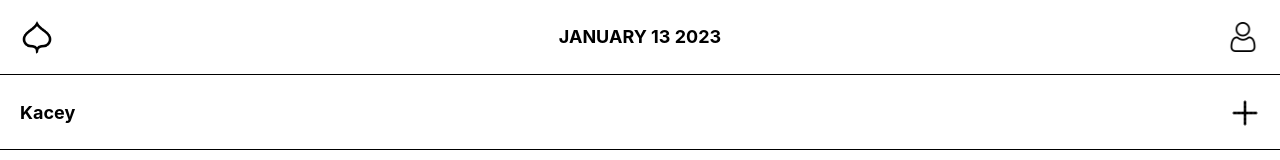
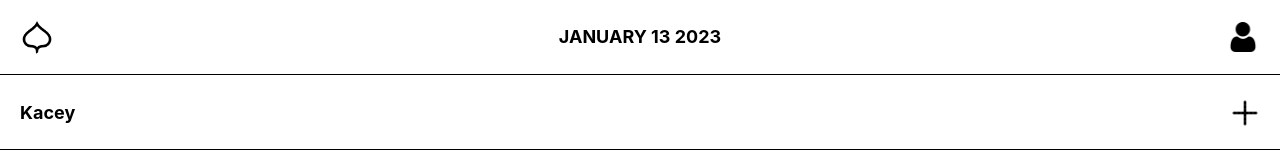
Before and after one commit to gonzalespaulb/lifty-scheduler, a React (Create React App) app: page /list in a window 1280 px wide. Shown: the top 160 px of the page. Built offline with nearby package versions, Linux system fonts and the light colour scheme.

Commit message:
router added

```diff
--- a/package.json
+++ b/package.json
@@ -8,6 +8,7 @@
     "@testing-library/user-event": "^13.5.0",
     "react": "^18.2.0",
     "react-dom": "^18.2.0",
+    "react-router-dom": "^6.7.0",
     "react-scripts": "5.0.1",
     "styled-components": "^5.3.6",
     "web-vitals": "^2.1.4"
--- a/src/App.js
+++ b/src/App.js
@@ -1,10 +1,13 @@
-import './App.css';
-import Scheduler from './Scheduler/Scheduler';
+import "./App.css";
+import Scheduler from "./Scheduler/Scheduler";
+import { BrowserRouter } from "react-router-dom";
 
 function App() {
   return (
     <div className="App">
-        <Scheduler/>
+      <BrowserRouter>
+        <Scheduler />
+      </BrowserRouter>
     </div>
   );
 }
--- a/src/Scheduler/Nav/Nav.jsx
+++ b/src/Scheduler/Nav/Nav.jsx
@@ -1,11 +1,35 @@
-import { Date, LogoContainer, MainContainer, PeopleTab } from "./styles"
+import { Date, LogoContainer, MainContainer, PeopleTab } from "./styles";
+import { useNavigate, useLocation } from "react-router-dom";
 
 const Nav = () => {
-    return <MainContainer>
-        <LogoContainer/>
-        <Date>JANUARY 13 2023</Date>
-        <PeopleTab/>
+  const navigate = useNavigate();
+  const location = useLocation();
+
+  const listToggle = () => {
+    if (location.pathname === "/list") {
+      navigate("/");
+    }
+
+    if (location.pathname === "/") {
+      navigate("/list");
+    }
+  };
+
+  const goHome = () => {
+    if (location.pathname === "/") {
+      return;
+    }
+
+    navigate("/");
+  };
+
+  return (
+    <MainContainer>
+      <LogoContainer onClick={goHome}/>
+      <Date>JANUARY 13 2023</Date>
+      <PeopleTab onClick={listToggle} location={location.pathname}/>
     </MainContainer>
-}
+  );
+};
 
 export default Nav;
--- a/src/Scheduler/Nav/styles.js
+++ b/src/Scheduler/Nav/styles.js
@@ -36,7 +36,7 @@ export const Date = styled.span`
 export const PeopleTab = styled.div`
   height: 100%;
   aspect-ratio: 1/1;
-  background-image: url(${userInactive});
+  background-image: url(${(props) => props.location === "/" ? userInactive : userActive});
   background-size: 40%;
   background-position: center;
   background-repeat: no-repeat;
--- a/src/Scheduler/Scheduler.jsx
+++ b/src/Scheduler/Scheduler.jsx
@@ -2,15 +2,19 @@ import Designation from "./Designation/Designation";
 import Nav from "./Nav/Nav";
 import { MainContainer } from "./styles";
 import WorkerList from "./WorkerList/WorkerList";
+import { Routes, Route, useLocation } from "react-router-dom";
 
 const Scheduler = () => {
+  const location = useLocation();
 
   return (
-    <MainContainer>
+      <MainContainer>
         <Nav></Nav>
-        {/* <Designation></Designation> */}
-        <WorkerList></WorkerList>
-    </MainContainer>
+        <Routes location={location} key={location.pathname}>
+          <Route path="/" element={<Designation />} />
+          <Route path="/list" element={<WorkerList />} />
+        </Routes>
+      </MainContainer>
   );
 };
 
```
Also changed, not shown: 1 other file (tests, documents, lock files or other folders).
